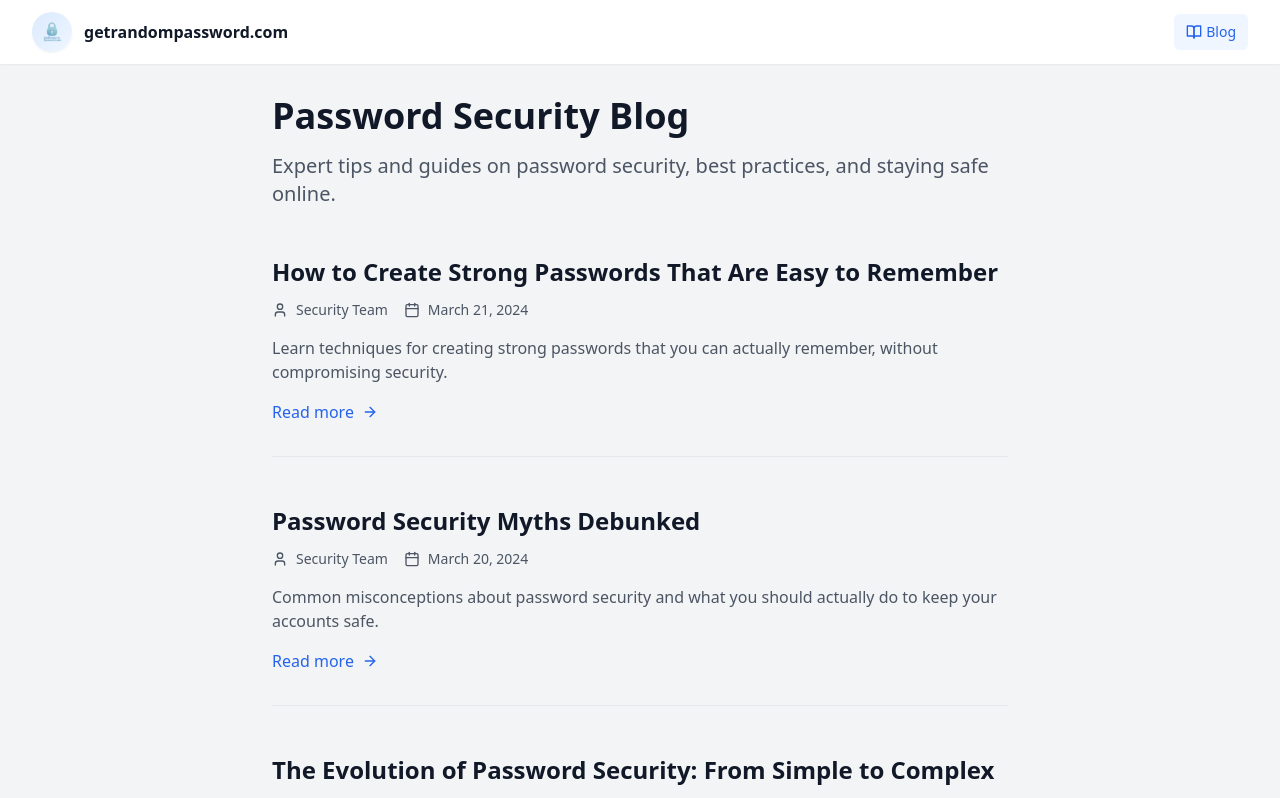
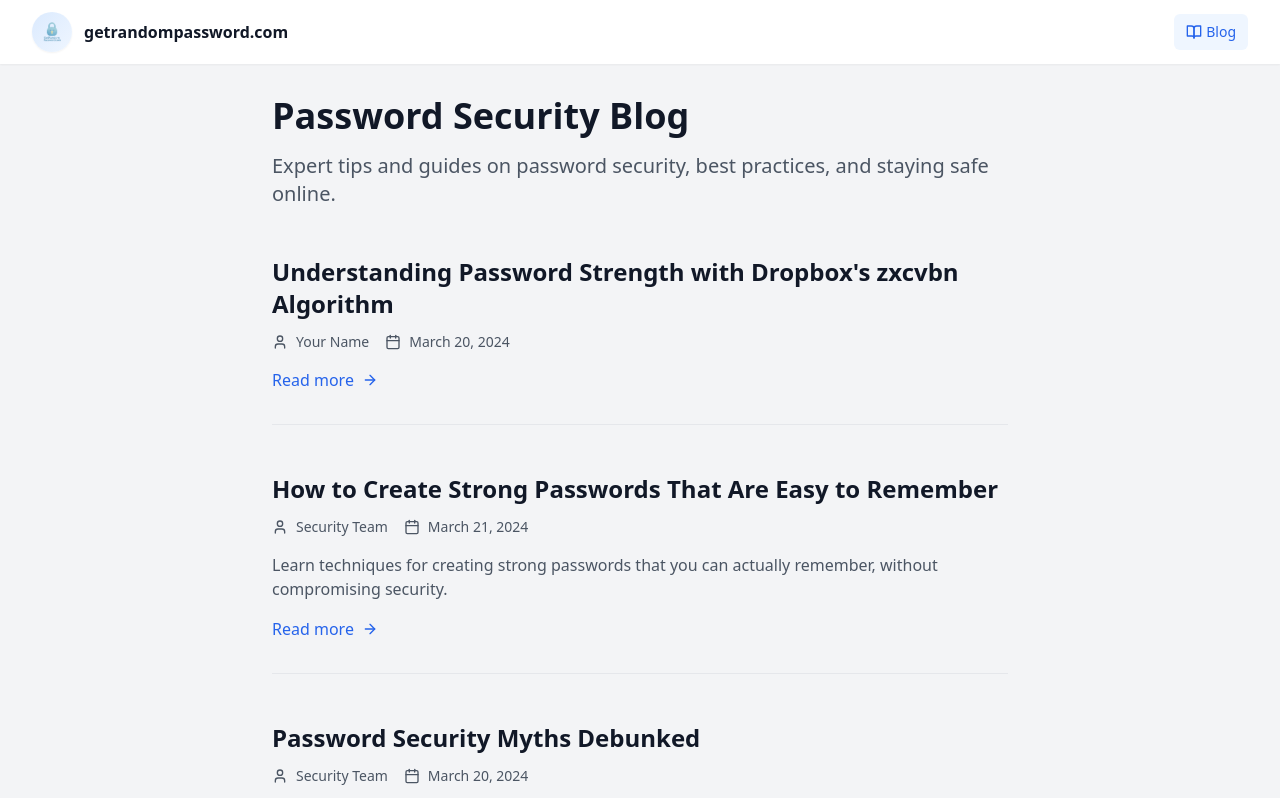
Before and after one commit to kevin1193/getrandompassword, a React (Vite) app: page /blog in a window 1280 px wide. Shown: the top 798 px of the page. Built offline with nearby package versions, Linux system fonts and the light colour scheme.

Commit message:
Added new blog

```diff
--- a/src/data/blogPosts.ts
+++ b/src/data/blogPosts.ts
@@ -1,3 +1,5 @@
+import { BlogPost } from '../types/blog';
+
 export interface BlogPost {
   title: string;
   slug: string;
@@ -8,6 +10,132 @@ export interface BlogPost {
 }
 
 export const blogPosts: BlogPost[] = [
+  {
+    id: 'zxcvbn-password-strength',
+    title: 'Understanding Password Strength with Dropbox\'s zxcvbn Algorithm',
+    slug: 'zxcvbn-password-strength',
+    date: '2024-03-20',
+    readTime: '5 min read',
+    excerpt: 'Learn how Dropbox\'s zxcvbn algorithm provides realistic password strength estimation by analyzing common patterns, dictionary words, and keyboard sequences.',
+    content: `
+# Understanding Password Strength with Dropbox's zxcvbn Algorithm
+
+In the world of password security, not all strength meters are created equal. Many password strength estimators use simplistic approaches that can be misleading, such as just checking for the presence of numbers, special characters, or uppercase letters. This is where Dropbox's zxcvbn algorithm comes in, offering a more sophisticated and realistic approach to password strength estimation.
+
+## What is zxcvbn?
+
+zxcvbn is an open-source password strength estimator created by Dropbox. Unlike traditional password strength meters, zxcvbn takes a more realistic approach by considering:
+
+- Common patterns and sequences
+- Dictionary words and common substitutions
+- Keyboard patterns (like "qwerty" or "asdf")
+- Dates and years
+- Common password structures
+
+## How zxcvbn Works
+
+The algorithm uses a sophisticated pattern-matching approach to estimate password strength:
+
+1. **Pattern Recognition**: It identifies common patterns in passwords, such as:
+   - Dictionary words (with common substitutions like 'a' to '@')
+   - Keyboard sequences
+   - Repeated characters
+   - Dates and years
+   - Common password structures
+
+2. **Entropy Calculation**: Instead of just counting character types, zxcvbn calculates entropy based on:
+   - The size of the pattern's search space
+   - The frequency of the pattern in real passwords
+   - The number of guesses required to crack the password
+
+3. **Realistic Scoring**: The algorithm provides a score from 0 to 4:
+   - 0: Very weak
+   - 1: Weak
+   - 2: Medium
+   - 3: Strong
+   - 4: Very strong
+
+## Why zxcvbn is Better
+
+Traditional password strength meters often give misleading results. For example:
+
+- "P@ssw0rd" might be considered "strong" by basic meters
+- "correcthorsebatterystaple" might be considered "weak"
+
+zxcvbn correctly identifies that:
+- "P@ssw0rd" is weak (common word with predictable substitutions)
+- "correcthorsebatterystaple" is strong (four uncommon words)
+
+## Real-World Examples
+
+Let's look at some examples of how zxcvbn evaluates passwords:
+
+1. "password123"
+   - Score: 0 (Very weak)
+   - Reason: Common word + common number sequence
+
+2. "P@ssw0rd!"
+   - Score: 1 (Weak)
+   - Reason: Common word with predictable substitutions
+
+3. "correcthorsebatterystaple"
+   - Score: 3 (Strong)
+   - Reason: Four uncommon words
+
+4. "Tr0ub4dour&3"
+   - Score: 2 (Medium)
+   - Reason: Common word with substitutions
+
+## Implementing zxcvbn
+
+Implementing zxcvbn in your application is straightforward:
+
+1. Install the package:
+   \`\`\`bash
+   npm install zxcvbn
+   \`\`\`
+
+2. Use it in your code:
+   \`\`\`javascript
+   import zxcvbn from 'zxcvbn';
+
+   const result = zxcvbn('password');
+   console.log(result.score); // 0-4
+   console.log(result.feedback); // Helpful feedback
+   \`\`\`
+
+## Best Practices
+
+When using zxcvbn, consider these best practices:
+
+1. **Provide Feedback**: Use the algorithm's feedback to guide users toward stronger passwords
+2. **Combine with Other Measures**: Use zxcvbn alongside other security measures
+3. **Regular Updates**: Keep the dictionary and patterns up to date
+4. **User Education**: Help users understand why certain passwords are weak
+
+## Conclusion
+
+Dropbox's zxcvbn algorithm represents a significant improvement in password strength estimation. By considering real-world password patterns and common attack methods, it provides more accurate and useful feedback to users. This leads to better password choices and improved security.
+
+Remember, while zxcvbn is a powerful tool, it's just one part of a comprehensive password security strategy. Always combine it with other security measures like:
+
+- Rate limiting
+- Secure password storage
+- Multi-factor authentication
+- Regular security audits
+
+By using zxcvbn, you're taking a step toward more realistic and effective password security.
+
+## Resources
+
+- [zxcvbn GitHub Repository](https://github.com/dropbox/zxcvbn)
+- [Dropbox's zxcvbn Blog Post](https://dropbox.tech/security/zxcvbn-realistic-password-strength-estimation)
+- [Password Strength Best Practices](https://owasp.org/www-community/attacks/Password_Strength)
+    `,
+    tags: ['Security', 'Passwords', 'Algorithms', 'Web Development'],
+    author: 'Your Name',
+    image: '/blog/zxcvbn-password-strength.jpg'
+  },
   {
     title: "How to Create Strong Passwords That Are Easy to Remember",
     slug: "create-strong-memorable-passwords",
--- /dev/null
+++ b/src/types/blog.ts
@@ -0,0 +1,12 @@
+export interface BlogPost {
+  id: string;
+  title: string;
+  slug: string;
+  date: string;
+  readTime: string;
+  excerpt: string;
+  content: string;
+  tags: string[];
+  author: string;
+  image: string;
+}
```
Also changed, not shown: 1 other file (tests, documents, lock files or other folders).
